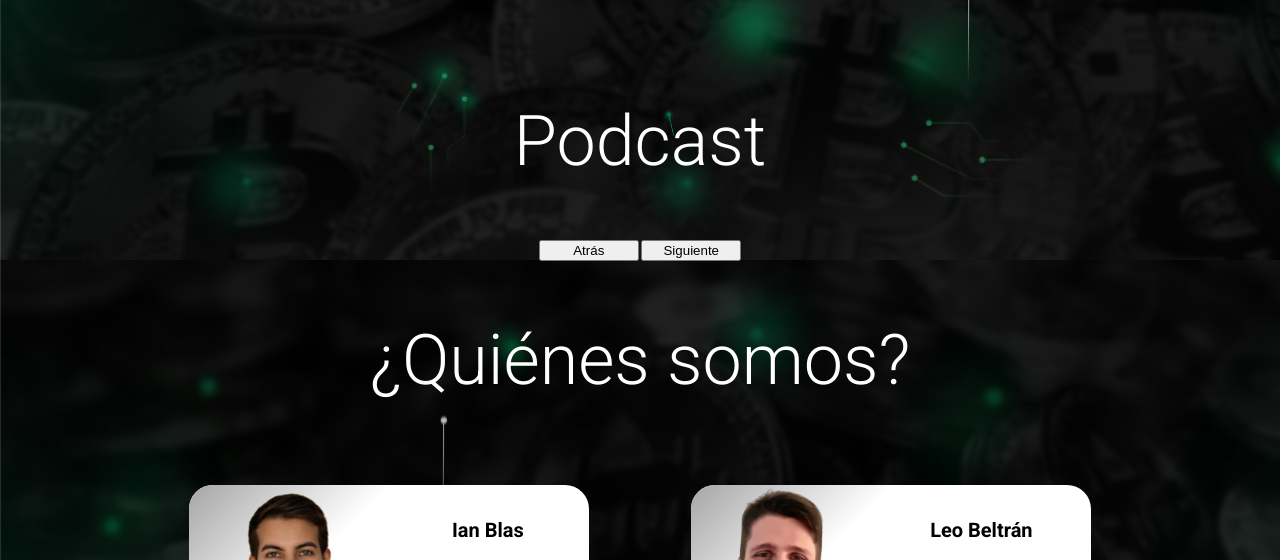
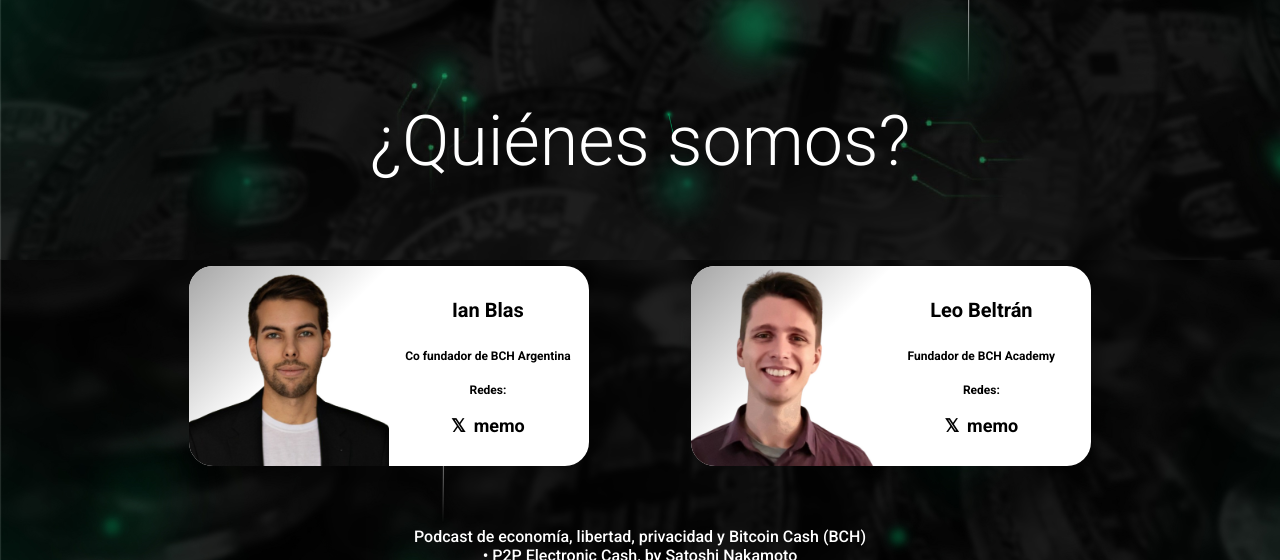
Before and after one commit to SeleneBlas/la_economia_p2p, a website: page index.html in a window 1280 px wide. Shown: the part 540-1100 px from the top of the page. Drawn offline with nearby package versions, Linux system fonts and the light colour scheme; no server answers.

Commit message:
Update index.html
Signed-off-by: Selene <109917974+SeleneBlas@users.noreply.github.com>

```diff
--- a/index.html
+++ b/index.html
@@ -52,7 +52,7 @@
             </div>
         </section>
 
-        <section class="Podcast" id="podcast">
+        <!-- <section class="Podcast" id="podcast">
             <div class="titulo-podcast">
                 <h1>Podcast</h1>
             </div>
@@ -61,7 +61,7 @@
                 <button onclick="changePage(-1)">Atrás</button>
                 <button onclick="changePage(1)">Siguiente</button>
             </div>
-        </section>
+        </section> -->
 
         <section class="Nosotros" id="nosotros">
             <h1>¿Quiénes somos?</h1>
```
